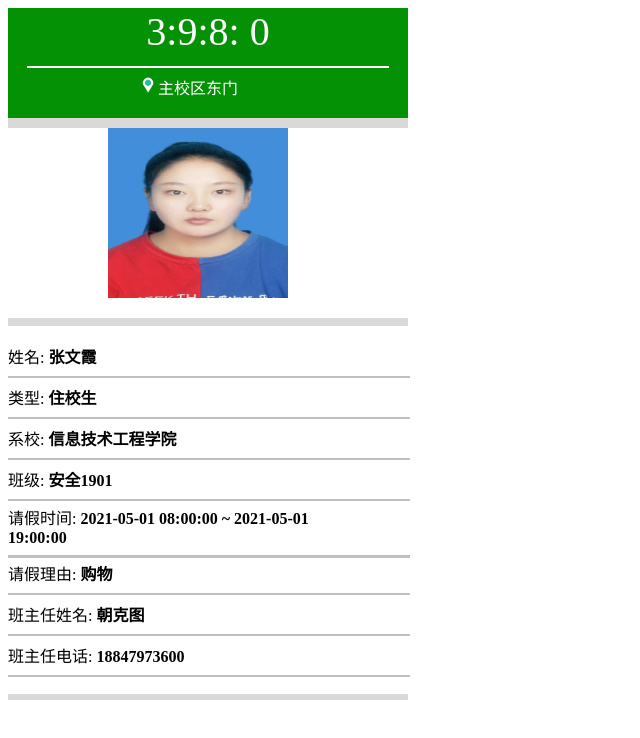
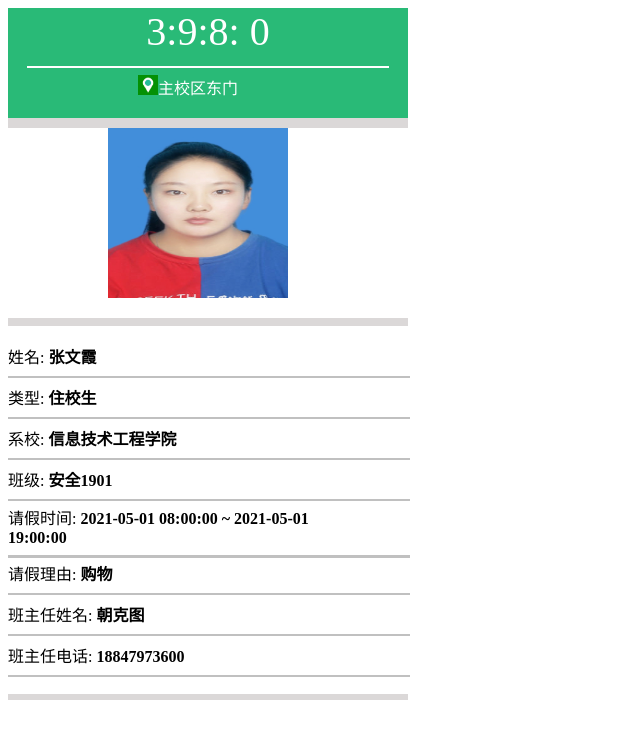
Before and after one commit to xiaosunzi/dabiaojiu.github.io, a plain HTML site: page index.html in a window 1280 px wide. Shown: the whole page, without its empty margins (0-640 px from the left). Drawn offline with Linux system fonts and the light colour scheme.

Commit message:
Update index.html

```diff
--- a/index.html
+++ b/index.html
@@ -15,7 +15,7 @@
         .one{
             width: 400px;
             height: 110px;
-            background-color: rgb(5, 145, 5);
+            background-color: rgb(41, 186, 119);
         }
 
         .bao{
```
